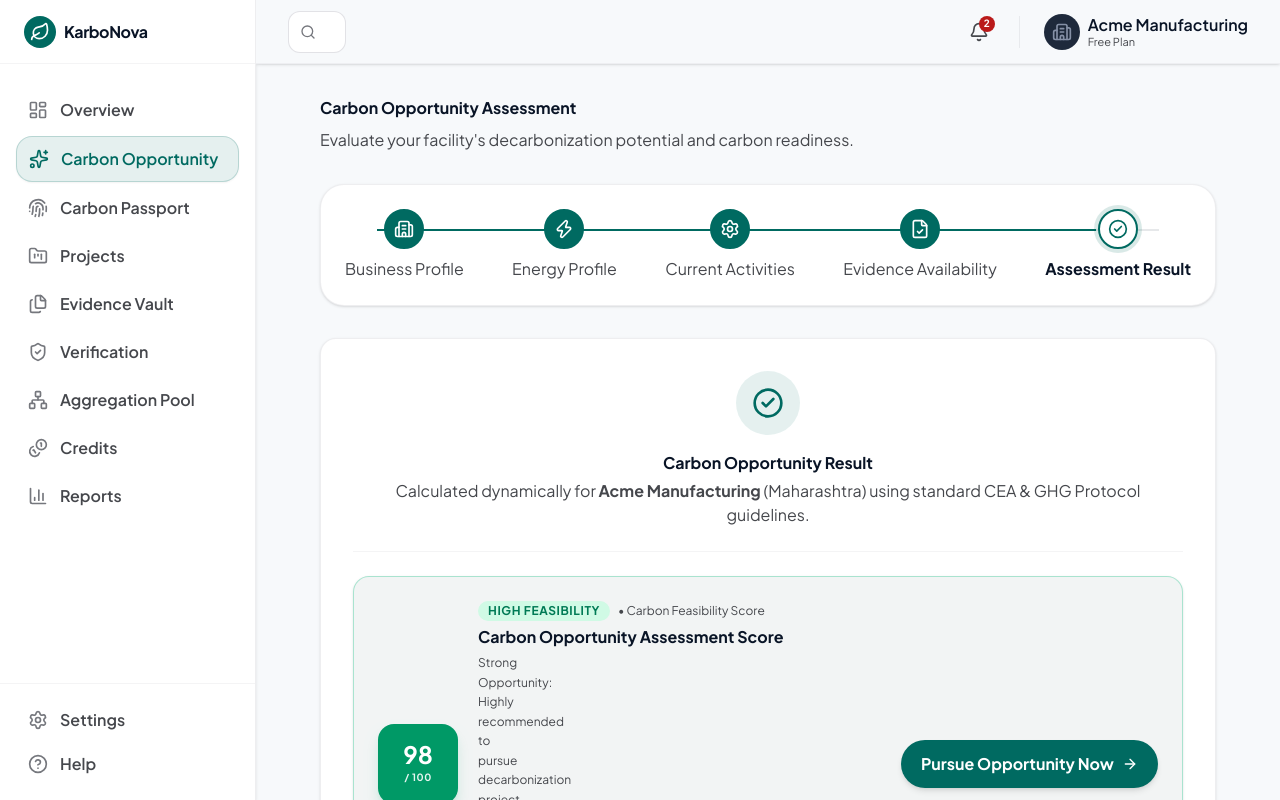
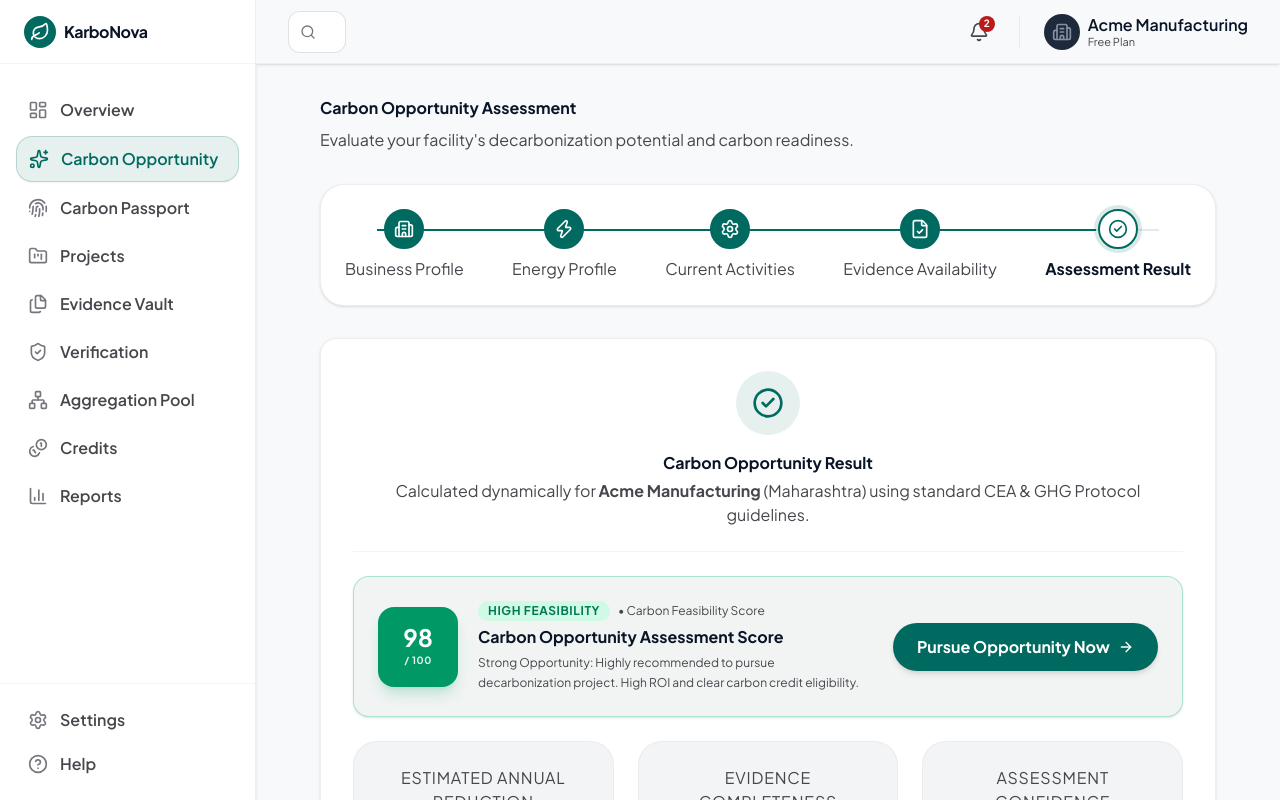
Before and after one commit to KaustubhzOP/KarboNova, a Next.js app in the folder frontend/: page /dashboard/opportunity in a window 1280 px wide. Both pictures are taken after a click on the button 1119 px from the left and 229 px from the top of the page. Built offline with nearby package versions, Linux system fonts and the light colour scheme.

Commit message:
Fix flexbox text squishing layout in Carbon Opportunity Score banner

```diff
--- a/frontend/src/app/dashboard/opportunity/page.tsx
+++ b/frontend/src/app/dashboard/opportunity/page.tsx
@@ -312,23 +312,23 @@ export default function OpportunityAssessmentPage() {
             </div>
 
             {/* Prominent Carbon Opportunity Score & Recommendation Banner */}
-            <div className="bg-emerald-950/5 border border-emerald-500/30 rounded-2xl p-6 flex flex-col md:flex-row items-center justify-between gap-6 shadow-sm">
-              <div className="flex items-center gap-5">
+            <div className="bg-emerald-950/5 border border-emerald-500/30 rounded-2xl p-6 flex flex-col md:flex-row items-stretch md:items-center justify-between gap-6 shadow-sm">
+              <div className="flex items-start sm:items-center gap-5 flex-1 min-w-0">
                 <div className="w-20 h-20 rounded-2xl bg-emerald-600 text-white flex flex-col items-center justify-center shadow-lg shadow-emerald-600/20 shrink-0">
                   <span className="text-2xl font-bold leading-none">{assessmentResult.opportunityScore}</span>
                   <span className="text-[10px] uppercase font-bold tracking-wider mt-1 opacity-90">/ 100</span>
                 </div>
-                <div>
-                  <div className="flex items-center gap-2">
+                <div className="flex-1 min-w-0 space-y-1">
+                  <div className="flex items-center gap-2 flex-wrap">
                     <span className="text-xs font-bold uppercase tracking-wider text-emerald-700 bg-emerald-100 px-2.5 py-0.5 rounded-md">
                       {assessmentResult.recommendationLevel}
                     </span>
                     <span className="text-xs text-on-surface-variant">• Carbon Feasibility Score</span>
                   </div>
-                  <h3 className="text-headline-sm font-bold text-primary mt-1">
+                  <h3 className="text-headline-sm font-bold text-primary">
                     Carbon Opportunity Assessment Score
                   </h3>
-                  <p className="text-xs sm:text-body-sm text-on-surface-variant mt-1 leading-relaxed max-w-xl">
+                  <p className="text-xs sm:text-body-sm text-on-surface-variant leading-relaxed">
                     {assessmentResult.pursueRecommendation}
                   </p>
                 </div>
@@ -336,10 +336,10 @@ export default function OpportunityAssessmentPage() {
               <button
                 onClick={handleCreateProjectWorkspace}
                 disabled={isCreating}
-                className="w-full md:w-auto px-5 py-3 bg-secondary text-on-secondary rounded-xl font-bold text-body-sm hover:bg-[#005049] transition-all shadow-md shrink-0 flex items-center justify-center gap-2 cursor-pointer"
+                className="w-full md:w-auto px-6 py-3 bg-secondary text-on-secondary rounded-xl font-bold text-body-sm hover:bg-[#005049] transition-all shadow-md shrink-0 flex items-center justify-center gap-2 cursor-pointer"
               >
-                <span>Pursue Opportunity Now</span>
-                <ArrowRight className="w-4 h-4" />
+                <span className="whitespace-nowrap">Pursue Opportunity Now</span>
+                <ArrowRight className="w-4 h-4 shrink-0" />
               </button>
             </div>
 
```
